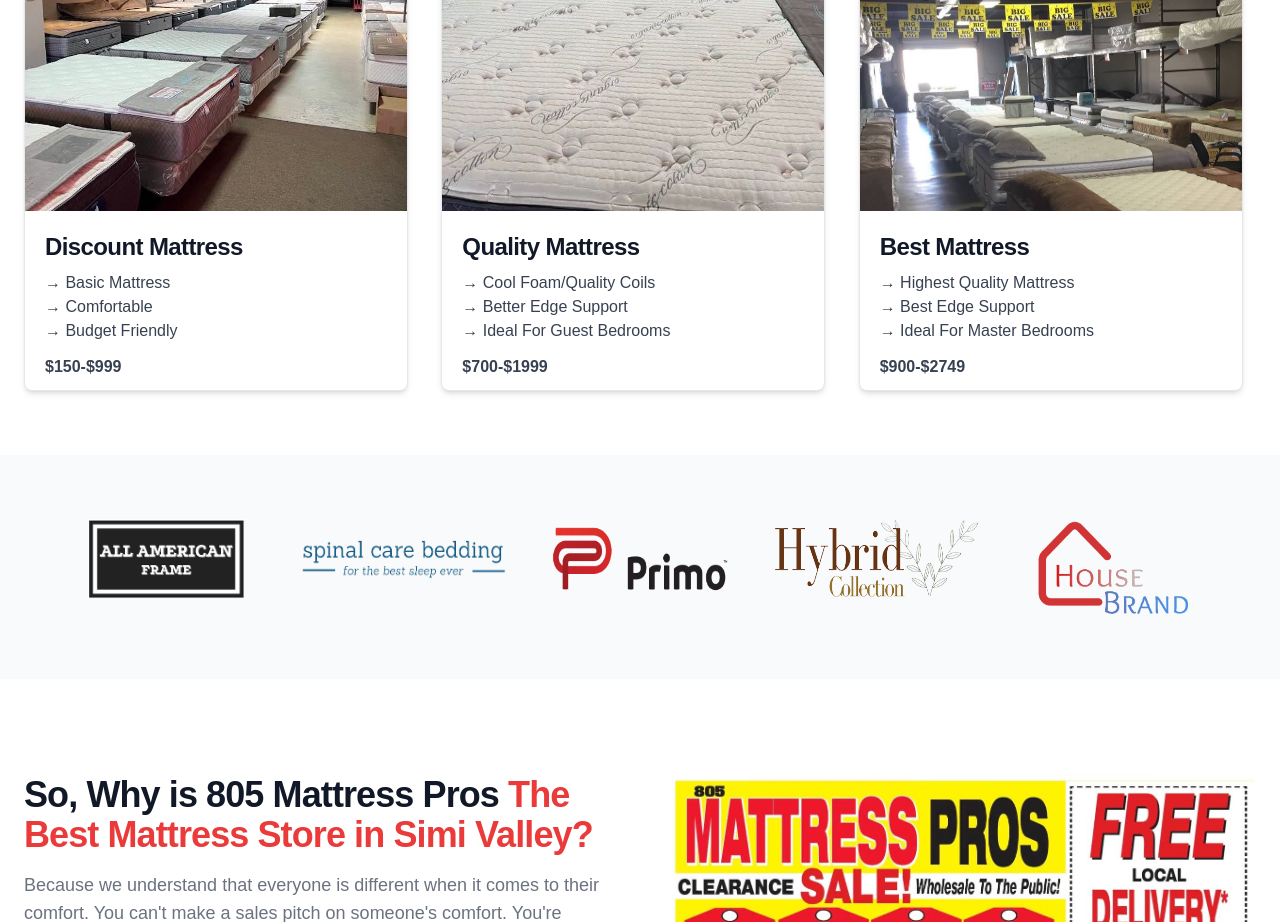
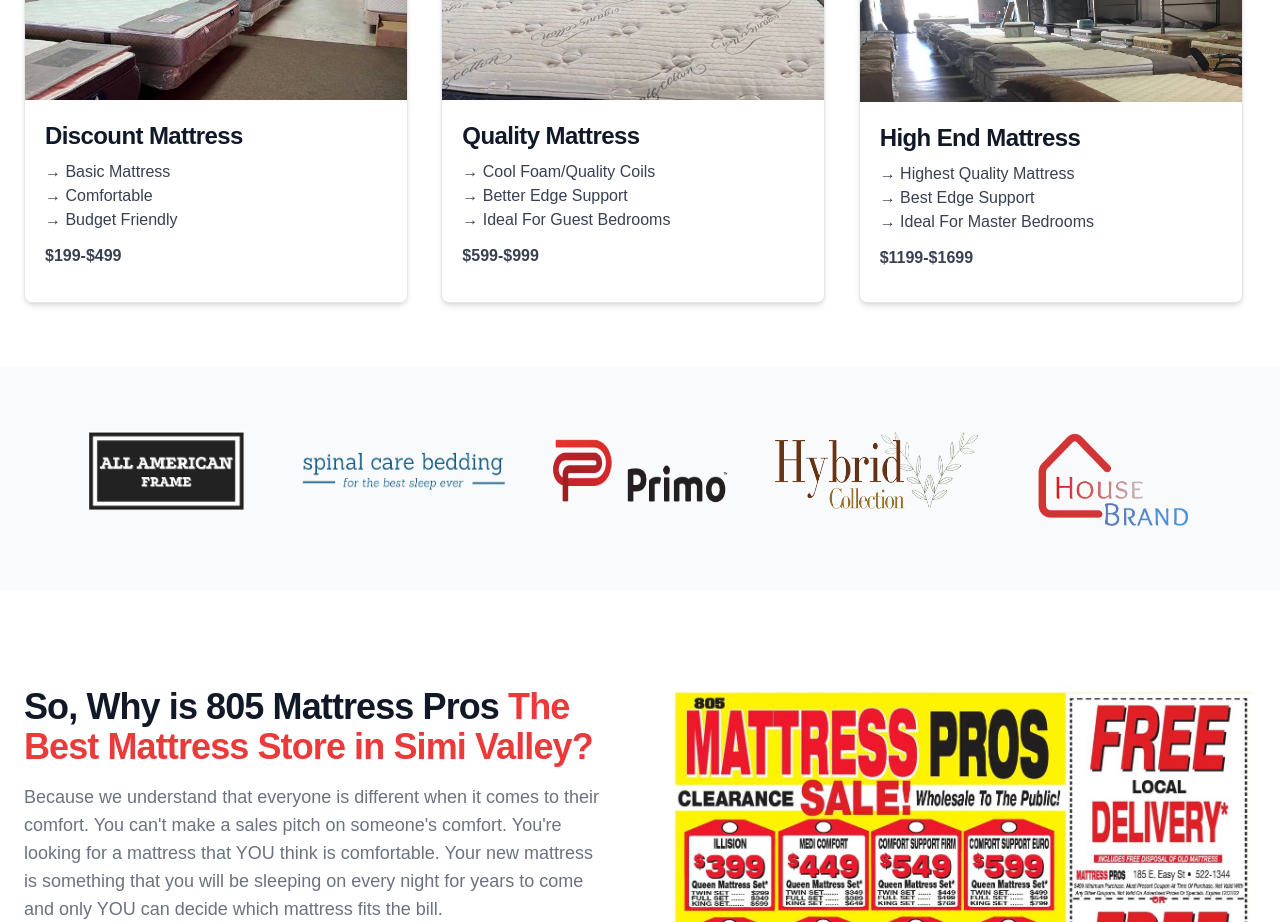
Before and after one commit to The-JL-Group/805-mattress-pro, a React (Create React App) app: page / in a window 1280 px wide. Shown: the part 1920-2842 px from the top of the page. Built offline with nearby package versions, Linux system fonts and the light colour scheme; the HTML template or start-up script is replaced by a standard one; what tw-elements would draw is missing.

Commit message:
changing mattress prices + the image overflow problem on smaller screens

```diff
--- a/src/components/OurMattress/OurMattress.js
+++ b/src/components/OurMattress/OurMattress.js
@@ -38,7 +38,7 @@
             {/* Mattress Discount Card */}
             <div className="max-w-sm bg-white rounded-lg border border-gray-200 shadow-md">
               <img
-                className="rounded-t-lg h-2/3 w-full"
+                className="rounded-t-lg"
                 src={mattressDiscount}
                 alt="Mattress Discount"
               />
@@ -54,14 +54,14 @@
                 <p className="mb-3 font-normal text-gray-700">
                   &#8594; Budget Friendly
                 </p>
-                <p className="mb-3 font-bold text-gray-700">$150-$999</p>
+                <p className="mb-3 font-bold text-gray-700">$199-$499</p>
               </div>
             </div>
 
             {/* Mattress Quality Card */}
             <div className="max-w-sm bg-white rounded-lg border border-gray-200 shadow-md">
               <img
-                className="rounded-t-lg h-2/3 w-full"
+                className="rounded-t-lg"
                 src={mattressQuality}
                 alt="Mattress Quality"
               />
@@ -80,21 +80,21 @@
                 <p className="mb-3 font-normal text-gray-700 ">
                   &#8594; Ideal For Guest Bedrooms
                 </p>
-                <p className="mb-3 font-bold text-gray-700">$700-$1999</p>
+                <p className="mb-3 font-bold text-gray-700">$599-$999</p>
               </div>
             </div>
 
             {/* Mattress Best Card */}
             <div className="max-w-sm bg-white rounded-lg border border-gray-200 shadow-md">
               <img
-                className="rounded-t-lg h-2/3 w-full"
+                className="rounded-t-lg"
                 src={mattressBest}
                 alt="Mattress Best"
               />
 
               <div className="p-5">
                 <h5 className="mb-2 text-2xl font-bold tracking-tight text-gray-900">
-                  Best Mattress
+                  High End Mattress
                 </h5>
 
                 <p className=" font-normal text-gray-700 ">
@@ -106,7 +106,7 @@
                 <p className="mb-3 font-normal text-gray-700 ">
                   &#8594; Ideal For Master Bedrooms
                 </p>
-                <p className="mb-3 font-bold text-gray-700 ">$900-$2749</p>
+                <p className="mb-3 font-bold text-gray-700 ">$1199-$1699</p>
               </div>
             </div>
           </div>
```
Also changed, not shown: src/assets/images/mattress-discount.png, src/assets/images/mattress-quality.png.
